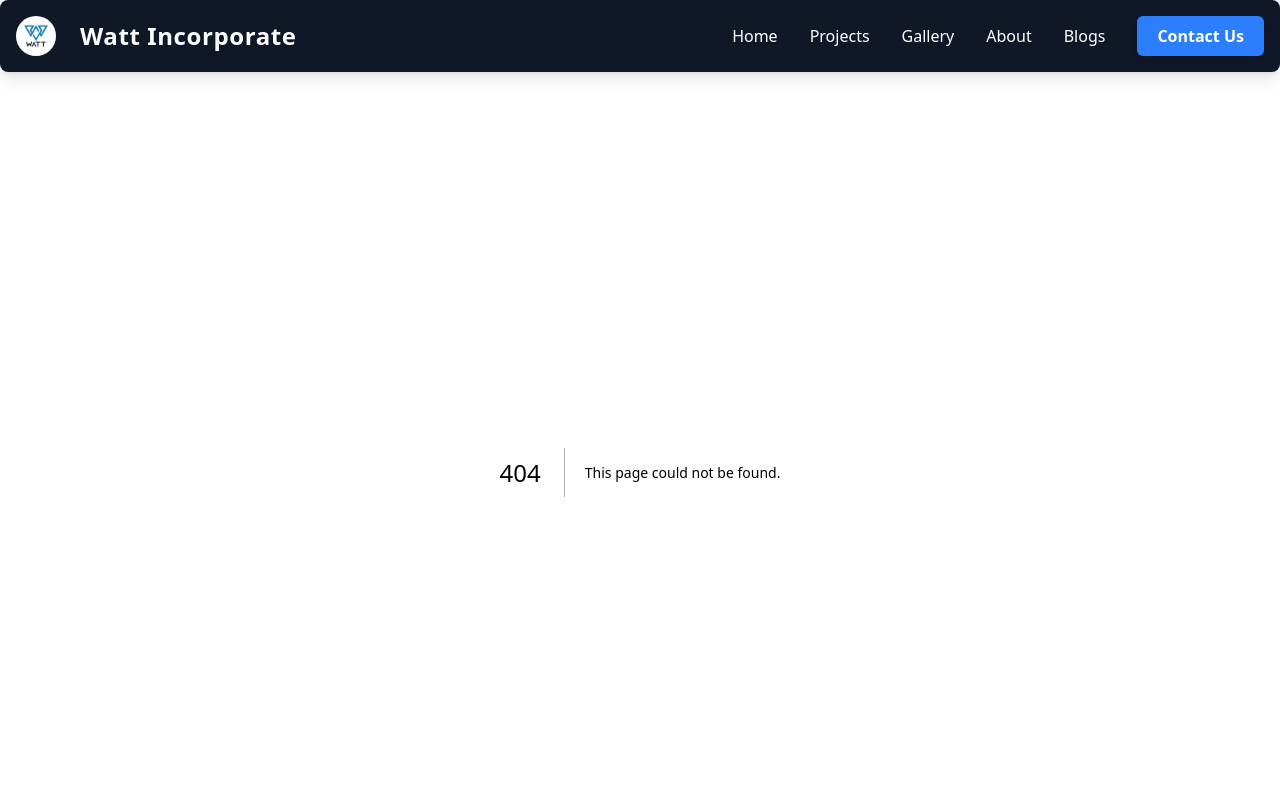
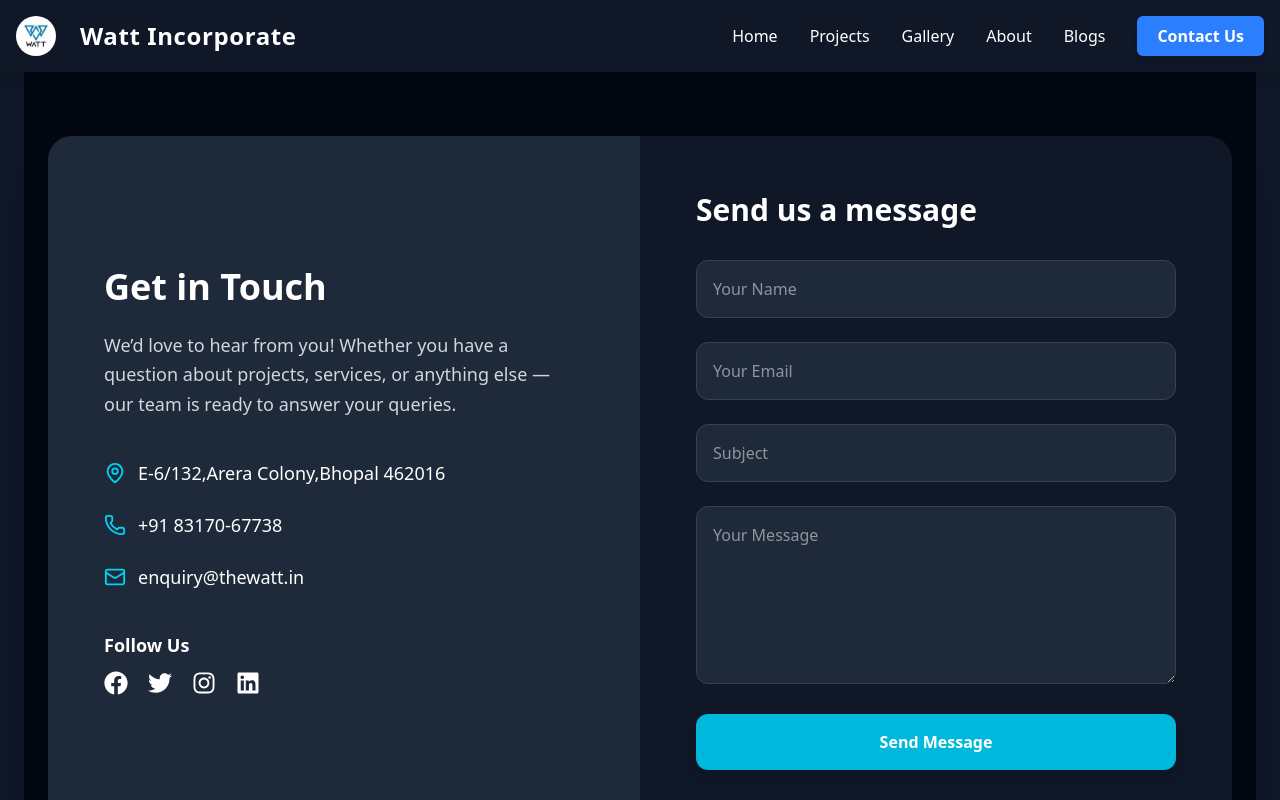
Before and after one commit to WATT-Org/Website-WATT, a Next.js app: page /contact in a window 1280 px wide. Before the commit this address had no page. Shown: the top 800 px of the page. Built offline with nearby package versions, Linux system fonts and the light colour scheme.

Commit message:
contact page

```diff
--- a/package.json
+++ b/package.json
@@ -12,6 +12,7 @@
     "next": "15.5.2",
     "react": "19.1.0",
     "react-dom": "19.1.0",
+    "react-icons": "^5.5.0",
     "react-slick": "^0.31.0",
     "slick-carousel": "^1.8.1"
   },
--- /dev/null
+++ b/src/app/contact/page.js
@@ -0,0 +1,79 @@
+import { Mail, Phone, MapPin } from "lucide-react";
+import { FaFacebook, FaTwitter, FaInstagram, FaLinkedin } from "react-icons/fa";
+
+export default function ContactPage() {
+  return (
+    <div className="min-h-screen bg-gray-950 text-white flex items-center justify-center px-6 py-16">
+      <div className="max-w-7xl w-full bg-gray-900 rounded-3xl shadow-2xl overflow-hidden">
+        <div className="grid md:grid-cols-2">
+
+          {/* Left Section - Contact Info */}
+          <div className="bg-gray-800 p-14 flex flex-col justify-center">
+            <h2 className="text-4xl font-extrabold mb-6">Get in Touch</h2>
+            <p className="mb-10 text-gray-300 leading-relaxed text-lg">
+              We’d love to hear from you! Whether you have a question about projects,
+              services, or anything else — our team is ready to answer your queries.
+            </p>
+
+            <div className="space-y-6 text-lg">
+              <p className="flex items-center gap-3">
+                <MapPin size={22} className="text-cyan-400" />
+                E-6/132,Arera Colony,Bhopal 462016
+              </p>
+              <p className="flex items-center gap-3">
+                <Phone size={22} className="text-cyan-400" /> +91 83170-67738
+              </p>
+              <p className="flex items-center gap-3">
+                <Mail size={22} className="text-cyan-400" /> enquiry@thewatt.in
+              </p>
+            </div>
+
+            {/* Social Links */}
+            <div className="mt-10">
+              <h3 className="font-semibold text-lg mb-3">Follow Us</h3>
+              <div className="flex space-x-5 text-2xl">
+                <FaFacebook className="hover:text-cyan-400 cursor-pointer transition" />
+                <FaTwitter className="hover:text-cyan-400 cursor-pointer transition" />
+                <FaInstagram className="hover:text-cyan-400 cursor-pointer transition" />
+                <FaLinkedin className="hover:text-cyan-400 cursor-pointer transition" />
+              </div>
+            </div>
+          </div>
+
+          {/* Right Section - Form */}
+          <div className="p-14">
+            <h2 className="text-3xl font-bold mb-8">Send us a message</h2>
+            <form className="space-y-6">
+              <input
+                type="text"
+                placeholder="Your Name"
+                className="w-full p-4 rounded-xl bg-gray-800 border border-gray-700 focus:outline-none focus:ring-2 focus:ring-cyan-500"
+              />
+              <input
+                type="email"
+                placeholder="Your Email"
+                className="w-full p-4 rounded-xl bg-gray-800 border border-gray-700 focus:outline-none focus:ring-2 focus:ring-cyan-500"
+              />
+              <input
+                type="text"
+                placeholder="Subject"
+                className="w-full p-4 rounded-xl bg-gray-800 border border-gray-700 focus:outline-none focus:ring-2 focus:ring-cyan-500"
+              />
+              <textarea
+                placeholder="Your Message"
+                rows="6"
+                className="w-full p-4 rounded-xl bg-gray-800 border border-gray-700 focus:outline-none focus:ring-2 focus:ring-cyan-500"
+              ></textarea>
+              <button
+                type="submit"
+                className="w-full bg-cyan-500 hover:bg-cyan-600 text-white font-semibold py-4 rounded-xl transition transform hover:scale-105 shadow-lg"
+              >
+                Send Message
+              </button>
+            </form>
+          </div>
+        </div>
+      </div>
+    </div>
+  );
+}
--- a/src/components/Navbar.js
+++ b/src/components/Navbar.js
@@ -8,8 +8,9 @@ export default function Navbar() {
   const [menuOpen, setMenuOpen] = useState(false);
 
   return (
-    <nav className="shadow-lg"> {/* 🔹 Transparent nav */}
+    <nav className="shadow-lg">
       <div className="container mx-auto px-4 py-4 flex items-center justify-between bg-gray-900 text-white rounded-lg">
+
         {/* Logo */}
         <div className="flex items-center space-x-6">
           <Image
@@ -17,7 +18,6 @@ export default function Navbar() {
             alt="Watt Incorporate Logo"
             width={40}
             height={40}
-
             className="object-contain rounded-full"
           />
           <span className="font-bold text-2xl tracking-wide">
```
Also changed, not shown: 1 other file (tests, documents, lock files or other folders).
